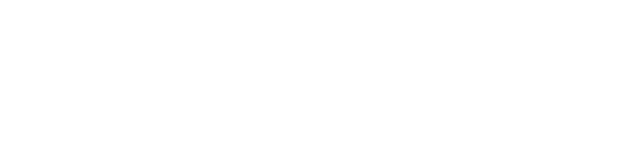
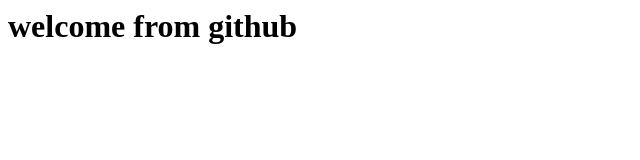
Before and after one commit to MohamedBelalx/git-lesson, a plain HTML site: page index.html in a window 1280 px wide. Shown: the whole page, without its empty margins (0-640 px from the left). Drawn offline with Linux system fonts and the light colour scheme.

Commit message:
second commit

```diff
--- a/index.html
+++ b/index.html
@@ -6,6 +6,6 @@
     <title>Document</title>
 </head>
 <body>
-
+    <h1>welcome from github</h1>
 </body>
 </html>
```
